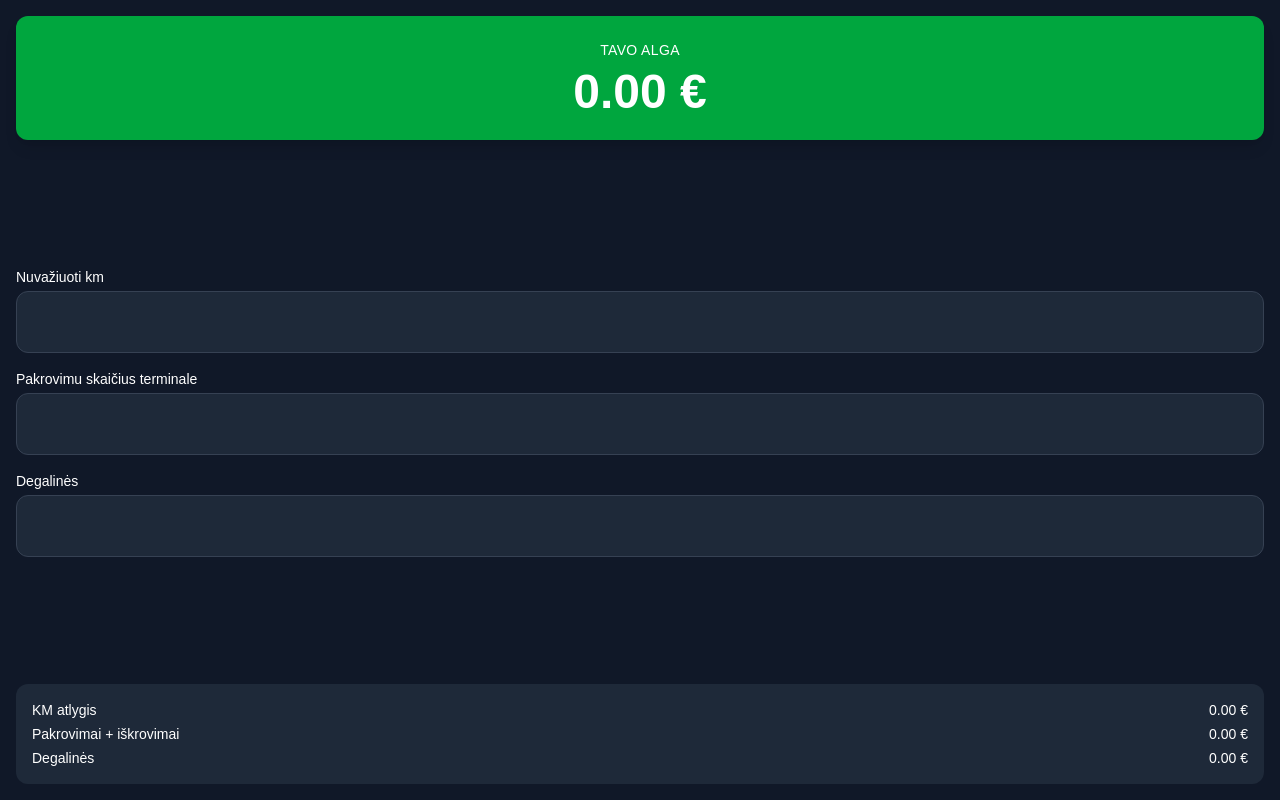
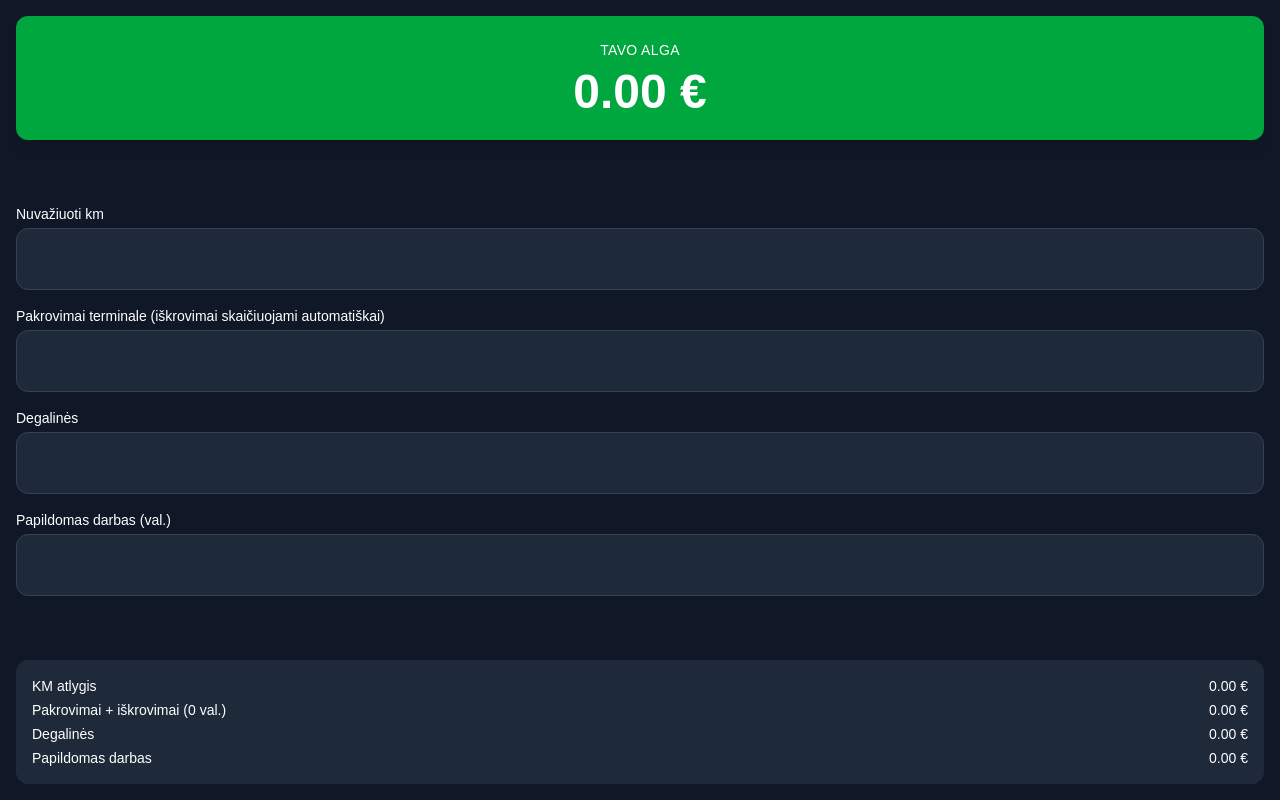
Before and after one commit to RamunasPoc/vaizga, a Next.js app: page / in a window 1280 px wide. Built offline with nearby package versions, Linux system fonts and the light colour scheme.

Commit message:
papildomi darbai (jei buvo)

```diff
--- a/app/page.tsx
+++ b/app/page.tsx
@@ -3,25 +3,26 @@ import { useState, Dispatch, SetStateAction } from 'react';
 
 export default function DriverSalaryCalculator() {
   const [km, setKm] = useState<number | ''>('');
-  const [loads, setLoads] = useState<number | ''>(''); // dabar įvedame tik pakrovimus
+  const [loads, setLoads] = useState<number | ''>(''); // pakrovimai terminale
   const [stations, setStations] = useState<number | ''>('');
+  const [extraHours, setExtraHours] = useState<number | ''>(''); // papildomas darbas
 
-  // KM atlygis
+  // Skaičiavimai
   const kmPay = (Number(km) / 100) * 11;
 
-  // Pakrovimai + iškrovimai (1 val. už pakrovimą ir 1 val. už iškrovimą)
-  const totalLoadHours = Number(loads) * 2; // 1 val pakrovimas + 1 val iškrovimas
-  const loadPay = totalLoadHours * 7.6;
+  const loadHours = Number(loads) * 2; // pakrovimas + iškrovimas
+  const loadPay = loadHours * 7.6;
 
-  // Degalinės atlygis
   const stationPay = (Number(stations) * 20 / 60) * 7.6;
 
-  const total = kmPay + loadPay + stationPay;
+  const extraPay = Number(extraHours) * 7.6;
+
+  const total = kmPay + loadPay + stationPay + extraPay;
 
   return (
     <main className="min-h-screen bg-gray-900 text-white p-4 flex flex-col justify-between">
 
-      {/* ALGA – DIDELĖ */}
+      {/* ALGA – DIDELĖ IR AIŠKI */}
       <div className="bg-green-600 rounded-xl p-6 text-center mb-6 shadow-lg">
         <p className="text-sm uppercase tracking-wide">Tavo alga</p>
         <p className="text-5xl font-extrabold mt-2">
@@ -32,21 +33,28 @@ export default function DriverSalaryCalculator() {
       {/* ĮVESTYS */}
       <div className="space-y-4">
         <Input label="Nuvažiuoti km" value={km} setValue={setKm} />
-        <Input label="Pakrovimu skaičius terminale" value={loads} setValue={setLoads} />
+        <Input
+          label="Pakrovimai terminale (iškrovimai skaičiuojami automatiškai)"
+          value={loads}
+          setValue={setLoads}
+        />
         <Input label="Degalinės" value={stations} setValue={setStations} />
+        <Input label="Papildomas darbas (val.)" value={extraHours} setValue={setExtraHours} />
       </div>
 
       {/* DETALĖS */}
       <div className="mt-6 bg-gray-800 rounded-xl p-4 text-sm space-y-1">
         <Row text="KM atlygis" value={kmPay} />
-        <Row text="Pakrovimai + iškrovimai" value={loadPay} />
+        <Row text={`Pakrovimai + iškrovimai (${loadHours} val.)`} value={loadPay} />
         <Row text="Degalinės" value={stationPay} />
+        <Row text="Papildomas darbas" value={extraPay} />
       </div>
     </main>
   );
 }
 
-// Tipai Input komponentui
+/* ===== TIPAI ===== */
+
 interface InputProps {
   label: string;
   value: number | '';
@@ -60,14 +68,15 @@ function Input({ label, value, setValue }: InputProps) {
       <input
         type="number"
         value={value}
-        onChange={e => setValue(e.target.value === '' ? '' : Number(e.target.value))}
+        onChange={e =>
+          setValue(e.target.value === '' ? '' : Number(e.target.value))
+        }
         className="w-full p-4 text-lg rounded-xl bg-gray-800 border border-gray-700 focus:outline-none focus:ring-2 focus:ring-green-500"
       />
     </div>
   );
 }
 
-// Tipai Row komponentui
 interface RowProps {
   text: string;
   value: number;
```
